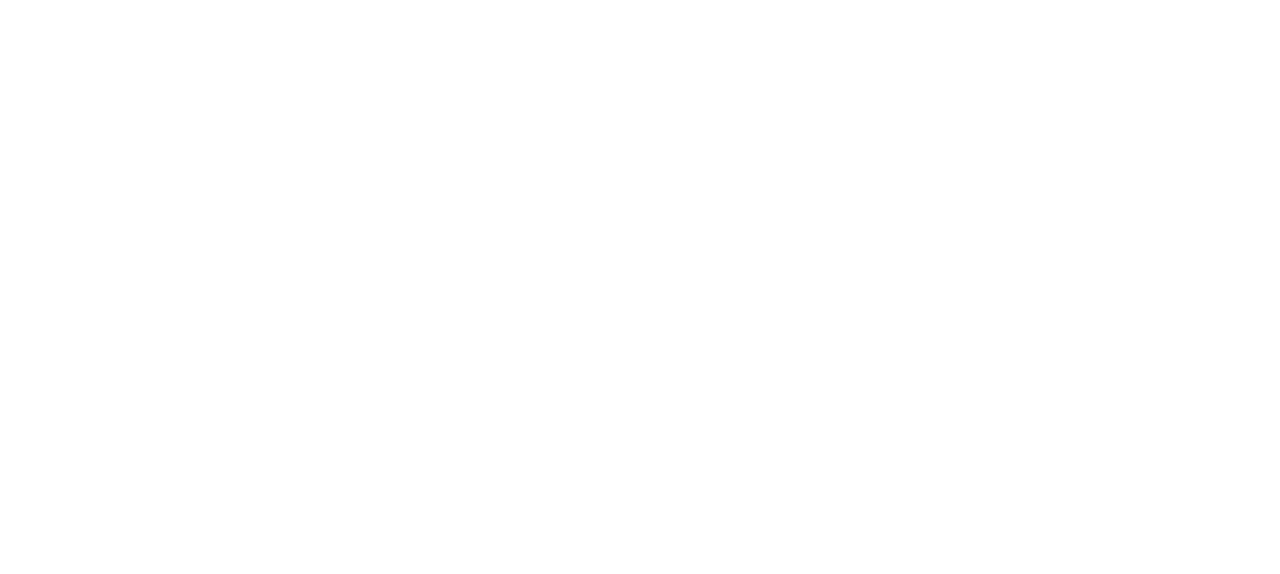
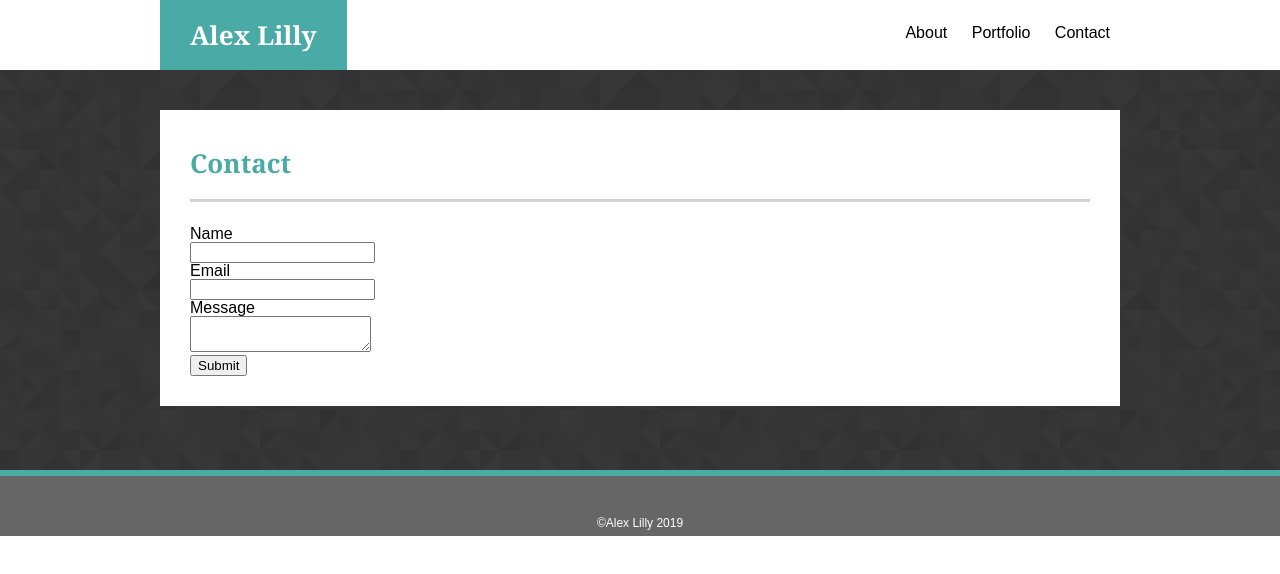
Before and after one commit to bigbuckalex/Basic-Portfolio, a plain HTML site: page contact.html in a window 1280 px wide. Drawn offline with Linux system fonts and the light colour scheme.

Commit message:
contact page almost done

```diff
--- a/contact.html
+++ b/contact.html
@@ -0,0 +1,44 @@
+<!DOCTYPE html>
+<html>
+<head>
+    <meta charset="utf-8">
+    <meta http-equiv="X-UA-Compatible" content="IE=edge">
+    <title>Alex Lilly - Contacts</title>
+    <meta name="viewport" content="width=device-width, initial-scale=1">
+    <link rel="stylesheet" type="text/css" media="screen" href="reset.css">
+    <link rel="stylesheet" type="text/css" media="screen" href="style.css">
+    <script src="main.js"></script>
+</head>
+<body>
+    <header>
+        <div id="alex">
+            <h1>Alex Lilly</h1>
+        </div>
+
+        <ul id="nav">
+            <li>About</li>
+            <li>Portfolio</li>
+            <li>Contact</li>
+        </ul>
+
+    </header>
+    <div class="background">
+        <div class="content">
+            <h2>Contact</h2>
+            <hr>
+            <br>
+            <form>
+                <p>Name</p>
+                <input type="text" name="name">
+                <p>Email</p>
+                <input type="text" name="email">
+                <p>Message</p>
+                <textarea name="message" id="message"></textarea>
+            </form>
+
+            <button>Submit</button>
+        </div>
+    </div>
+    <footer>©Alex Lilly 2019</footer>
+</body>
+</html>
--- /dev/null
+++ b/reset.css
@@ -0,0 +1,43 @@
+html, body, div, span, applet, object, iframe,
+h1, h2, h3, h4, h5, h6, p, blockquote, pre,
+a, abbr, acronym, address, big, cite, code,
+del, dfn, em, img, ins, kbd, q, s, samp,
+small, strike, strong, sub, sup, tt, var,
+b, u, i, center,
+dl, dt, dd, ol, ul, li,
+fieldset, form, label, legend,
+table, caption, tbody, tfoot, thead, tr, th, td,
+article, aside, canvas, details, embed,
+figure, figcaption, footer, header, hgroup,
+menu, nav, output, ruby, section, summary,
+time, mark, audio, video {
+	margin: 0;
+	padding: 0;
+	border: 0;
+	font-size: 100%;
+	font: inherit;
+	vertical-align: baseline;
+}
+/* HTML5 display-role reset for older browsers */
+article, aside, details, figcaption, figure,
+footer, header, hgroup, menu, nav, section {
+	display: block;
+}
+body {
+	line-height: 1;
+}
+ol, ul {
+	list-style: none;
+}
+blockquote, q {
+	quotes: none;
+}
+blockquote:before, blockquote:after,
+q:before, q:after {
+	content: '';
+	content: none;
+}
+table {
+	border-collapse: collapse;
+	border-spacing: 0;
+}
--- /dev/null
+++ b/style.css
@@ -0,0 +1,92 @@
+header{
+    height: 70px;
+    width: 960px;
+    margin: auto;
+}
+
+h1{
+    line-height: 70px;
+}
+
+#alex{
+    font-family: Georgia, 'Times New Roman', Times, serif;
+    color: white;
+    font-size: 26px;
+    font-weight: bold;
+    height: 100%;
+    float: left;
+    display: block;
+    text-align: center;
+    background-color: #4aaaa5;
+    padding-left: 30px;
+    padding-right: 30px;
+}
+
+#nav{
+    float: right;
+    display: inline;
+    line-height: 65px;
+    font-family: Arial, Helvetica, sans-serif;
+}
+
+h2{
+    font-family: Georgia, 'Times New Roman', Times, serif;
+    font-size: 26px;
+    font-weight: bold;
+    color: #4aaaa5;
+    padding-top: 10px;
+    padding-bottom: 15px;
+}
+
+hr{
+    border-style: solid;
+    border-color: lightgray;
+    border-top-width: 1px;
+    border-bottom-width: 2px;
+}
+
+li{
+    display: inline;
+    padding-left: 10px;
+    padding-right: 10px;
+}
+
+p{
+    font-family: Arial, Helvetica, sans-serif;
+    font-weight: 100;
+}
+
+.content{
+    position: relative;
+    z-index: 2;
+    top: 40px;
+    width: 900px;
+    margin: auto;
+    background-color: white;
+    padding: 30px;
+}
+
+#message{
+
+}
+
+footer{
+    color: white;
+    font-family: Arial, Helvetica, sans-serif;
+    font-size: 12px;
+    height: 60px;
+    border-top-color: #4aaaa5;
+    border-top-width: 6px;
+    border-top-style: solid;
+    text-align: center;
+    margin: auto;
+    background-color: #666666;
+    line-height: 95px
+}
+
+.background{
+    height: 400px;
+    z-index: 1;
+    background-image: url("assets/images/prism.png")
+    /* padding: 50px; */
+}
```
Also changed, not shown: index.html (+1 -1 lines), assets/images/prism.png (added).
